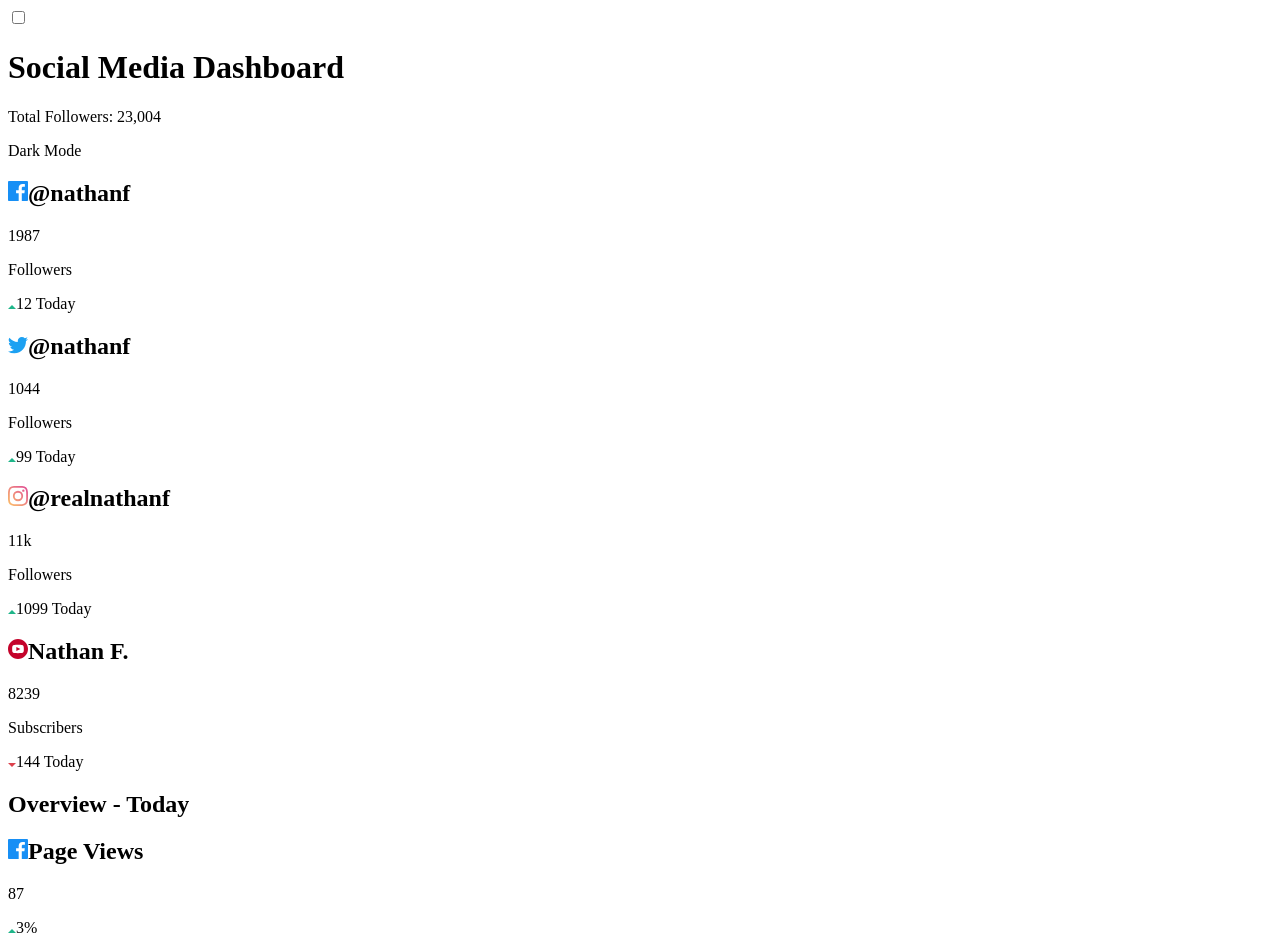
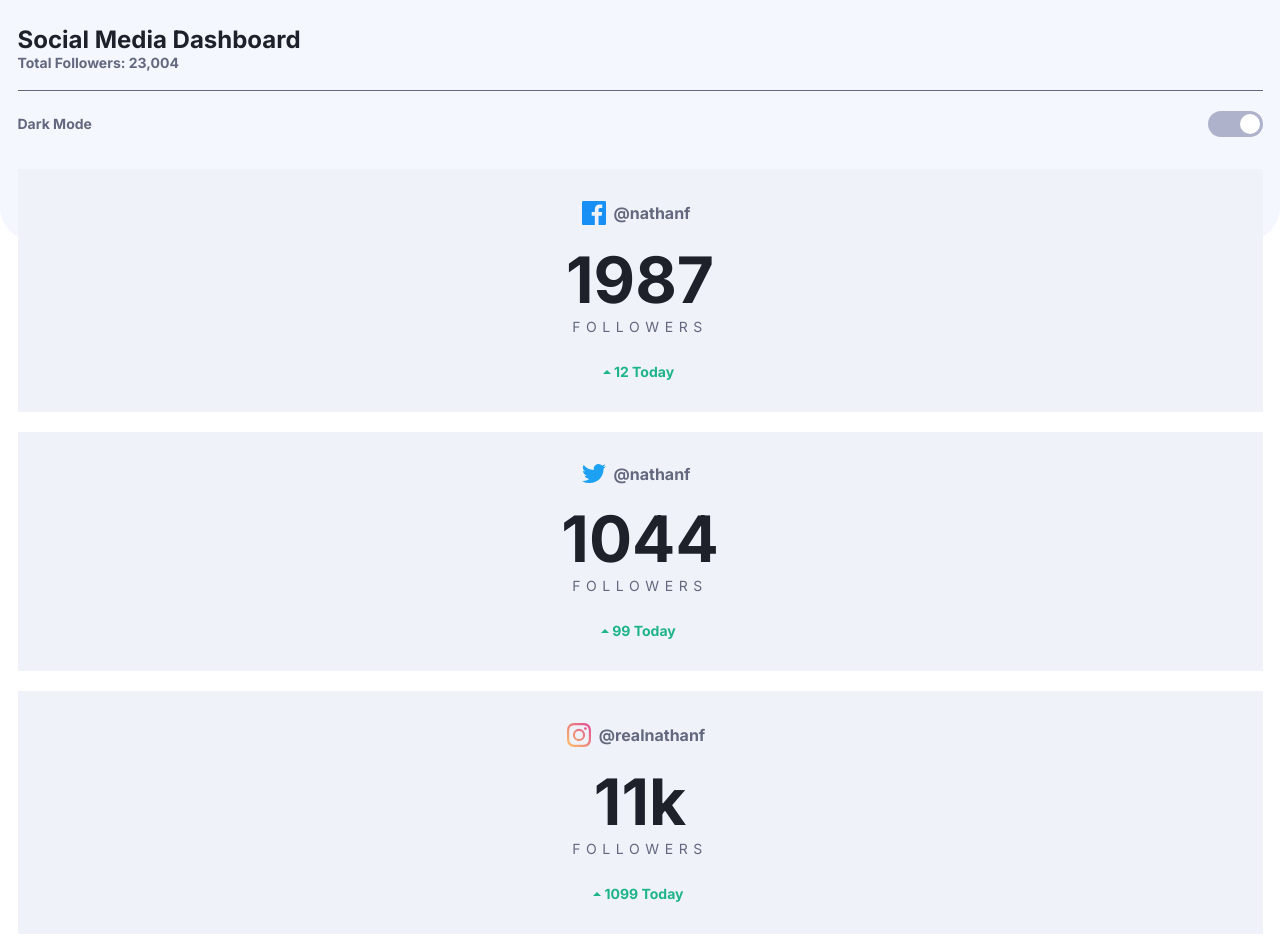
Before and after one commit to KepKepgithub/social-media-dashboard-with-theme-switcher, a plain HTML site: page index.html in a window 1280 px wide. Shown: the top 940 px of the page. Drawn offline with Linux system fonts and the light colour scheme.

Commit message:
about 35 precent  done

```diff
--- /dev/null
+++ b/css/_big_cards.scss
@@ -0,0 +1,57 @@
+@media (min-width:300px){
+    .big_card{
+        display: flex;
+        flex-direction: column;
+        align-items: center;
+        background: var(--card_background);
+
+        padding: 2rem 0;
+
+        &__wrap{
+            display: grid;
+            gap: 1.25rem;
+        }
+
+        &__heading{
+            color: var(--sub_text);
+            display: flex;
+            align-items: center;
+            font-size: 1rem;
+
+            margin-bottom: 1rem;
+
+            img{
+                margin-right: .5rem;
+                margin-left: -.5rem;
+                width: 1.5rem;
+            }
+        }
+        &__big_number{
+            font-size: 4rem;
+            font-weight: bold;
+            color: var(--main_text);
+        }
+        &__followers{
+            color:var(--sub_text);
+            text-transform: uppercase;
+            letter-spacing: .35rem;
+            margin-bottom: 1.75rem;
+        }
+        &__new_followers{
+            color: $lime_green;
+            display: flex;
+            align-items: center;
+            font-weight: bold;
+            img{
+                margin-right: .2rem;
+                margin-left: -.2rem;
+                margin-top: .125rem;
+            }
+        }
+        &:nth-child(4){
+            .big_card__new_followers{
+                color: $bright_red;
+            }
+        }
+    }
+}
--- a/css/_colors.scss
+++ b/css/_colors.scss
@@ -30,6 +30,7 @@ $toggle_light: hsl(230, 22%, 74%);
 --card_background_dark: hsl(228, 28%, 20%);
 --sub_text_dark: hsl(228, 34%, 66%);
 --main_text_dark: hsl(0, 0%, 100%);
+--toggle_dark: linear-gradient(to right, hsl(210, 78%, 56%),hsl(146, 68%, 55%));
 
 // #### Light Theme
 
@@ -38,6 +39,7 @@ $toggle_light: hsl(230, 22%, 74%);
 --card_background_light: hsl(227, 47%, 96%);
 --sub_text_light: hsl(228, 12%, 44%);
 --main_text_light: hsl(230, 17%, 14%);
+--toggle_light: hsl(230, 22%, 74%);
 
 // Default theme
 
@@ -46,5 +48,6 @@ $toggle_light: hsl(230, 22%, 74%);
 --card_background:var(--card_background_light);
 --sub_text:var(--sub_text_light);
 --main_text:var(--main_text_light);
+--toggle:var(--toggle_light);
 
 }
--- a/css/_global.scss
+++ b/css/_global.scss
@@ -0,0 +1,46 @@
+*{
+    padding: 0;
+    margin: 0;
+    box-sizing: border-box;
+}
+
+
+@media (min-width:300px){
+    .background_pattern{
+        height: 30vh;
+        width: 100%;
+        left: 0;
+        background-color: var(--background_pattern);
+        position: absolute;
+        z-index: 1;
+        border-bottom-left-radius: 2rem;
+        border-bottom-right-radius: 2rem;
+    }
+    .background{
+        width: 100%;
+        height: 100%;
+        background-color: var(--background);
+        position: absolute;
+        z-index: 0;
+        top: 0;
+        left: 0;
+    }
+    .content_wrap{
+        position: relative;
+        z-index: 2;
+    }
+    .page_wrap{
+        max-width: 375px;
+        width: 100%;
+        margin: auto;
+        padding: 0 1.25em;
+        background-color: var(--background);
+    }
+}
+
+@media (min-width:1024px){
+    .page_wrap{
+        max-width: 1440px;
+        height: 800px;
+    }
+}
--- /dev/null
+++ b/css/_header.scss
@@ -0,0 +1,63 @@
+@media (min-width:300px){
+    .header{
+        padding-top: 1.75em;
+        &__text_wrap{
+            margin-bottom: 2.5rem;
+            position: relative;
+            &::after{
+                position: absolute;
+                content: "";
+                width: 100%;
+                height: 1px;
+                background-color: var(--sub_text);
+                bottom: -1.25rem;
+            }
+        }
+        &__heading{
+            font-size: 1.5rem;
+            color: var(--main_text);
+        }
+        &__paragraph{
+            font-weight: bold;
+            color: var(--sub_text);
+        }
+    }
+    .theme{
+        &__wrap{
+            margin-bottom: 2rem;
+            display: flex;
+            justify-content: space-between;
+            align-items: center;
+        }
+        &__text{
+            color: var(--sub_text);
+            font-weight: bold;
+        }
+        &__label{
+            display: block;
+            width: 55px;
+            height: 26px;
+            background: var(--toggle);
+            border-radius: 2rem;
+            cursor: pointer;
+
+            position: relative;
+            &::before{
+                position: absolute;
+                content: "";
+                width: 20px;
+                height: 20px;
+                border-radius: 50%;
+                top: 3px;
+                right: 3px;
+                background-color: var(--background);
+
+                transition: all 150ms;
+            }
+            &:hover,&:active,&:focus{
+                background:var(--toggle_dark);
+                filter: brightness(1.2);
+            }
+        }
+    }
+}
--- a/css/_theme.scss
+++ b/css/_theme.scss
@@ -0,0 +1,36 @@
+.theme{
+    &__checkbox{
+        opacity: 0;
+        position: absolute;
+        pointer-events: none;
+
+        &:focus ~ .page_wrap{
+            .header{
+                .theme__label{
+                    background:var(--toggle_dark);
+                    filter: brightness(1.2);
+                }
+            }
+        }
+    }
+    &__checkbox:checked ~ .page_wrap{
+        --background:var(--background_dark);
+        --background_pattern:var(--background_pattern_dark);
+        --card_background:var(--card_background_dark);
+        --sub_text:var(--sub_text_dark);
+        --main_text:var(--main_text_dark);
+        --toggle:var(--toggle_dark);
+    }
+    &__checkbox:checked ~ .page_wrap{
+        .theme__label{
+            &::before{
+                transform: translateX(-29px);
+            }
+        }
+    }
+}
+// The speed of theme switching
+$theme_speed: 200ms;
+.page_wrap, .background_pattern, .big_card, .small_card, .background, h1, h2, p, span{
+    transition: background $theme_speed, color $theme_speed, background-color $theme_speed;
+}
--- a/css/main.scss
+++ b/css/main.scss
@@ -1,5 +1,7 @@
 @import "colors";
 @import "typography";
 
+@import "theme";
 @import "global";
-@import "theme";
+@import "header";
+@import "big_cards";
--- a/index.html
+++ b/index.html
@@ -5,15 +5,22 @@
   <meta name="viewport" content="width=device-width, initial-scale=1.0"> <!-- displays site properly based on user's device -->
 
   <link rel="icon" type="image/png" sizes="32x32" href="./icons/favicon-32x32.png">
+  <link rel="stylesheet" href="./css/main.css">
 
   <title>Frontend Mentor | [Challenge Name Here]</title>
 
 </head>
+
 <body>
   <!-- This checkbox needs to be on any additional pages created  and controlls the theme-->
   <input type="checkbox" name="theme" id="theme__checkbox" class="theme__checkbox">
 
   <div class="page_wrap">
+
+    <div class="background_pattern"></div>
+    <div class="background"></div>
+    <!-- Need the content wrap to z-index it ontop of the pattern -->
+    <div class="content_wrap">
       <header class="header">
         <div class="header__text_wrap">
           <h1 class="header__heading">Social Media Dashboard</h1>
@@ -21,7 +28,7 @@
         </div>
         <div class="theme__wrap">
           <span class="theme__text">Dark Mode</span>
-        <label for="theme__checkbox" class="theme__label"><span class="theme__toggle_btn"></span></label>
+          <label for="theme__checkbox" class="theme__label"></label>
         </div>
       </header>
 
@@ -127,6 +134,7 @@
 
       </section>
     </div>
+  </div>
 
   <!-- <div class="attribution">
     Challenge by <a href="https://www.frontendmentor.io?ref=challenge" target="_blank">Frontend Mentor</a>.
```
Also changed, not shown: css/main.css, theme_remember.js (added), 1 other file. Lines whose indentation alone changed are shown as unchanged.
